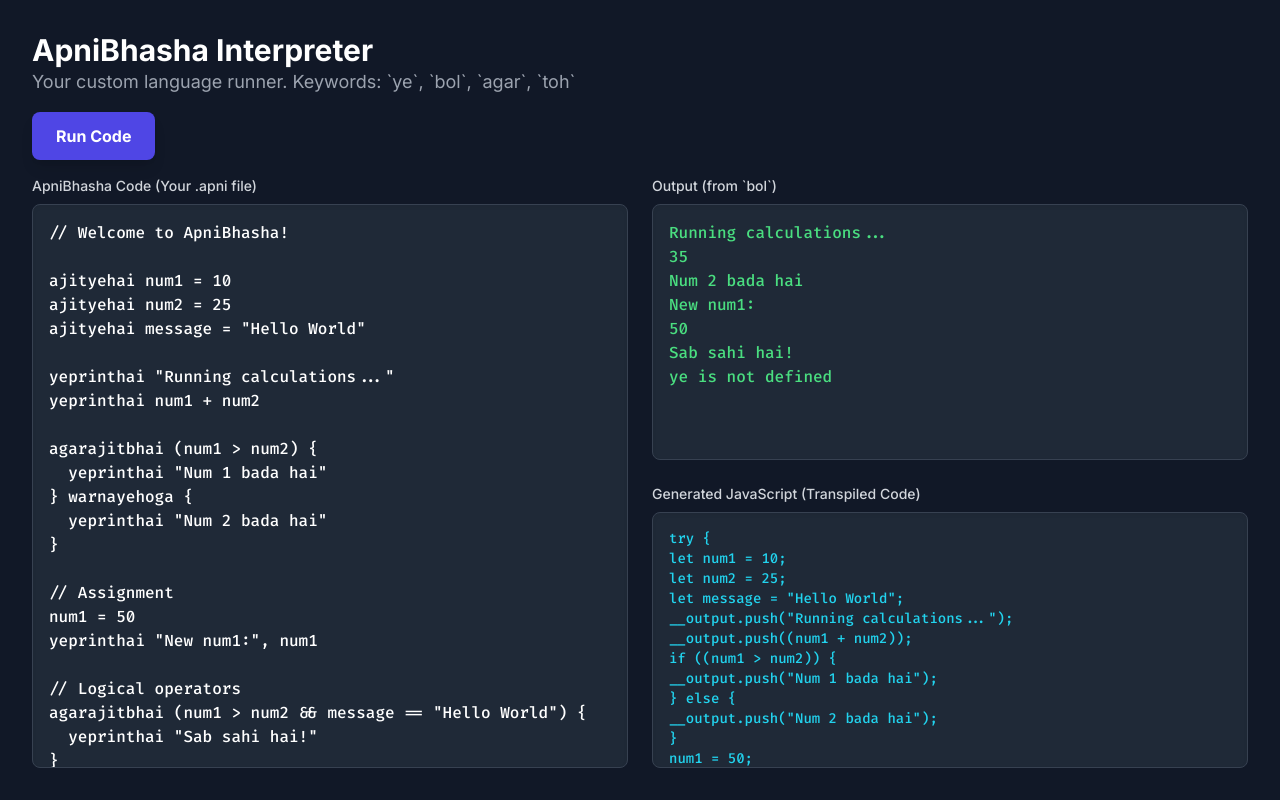
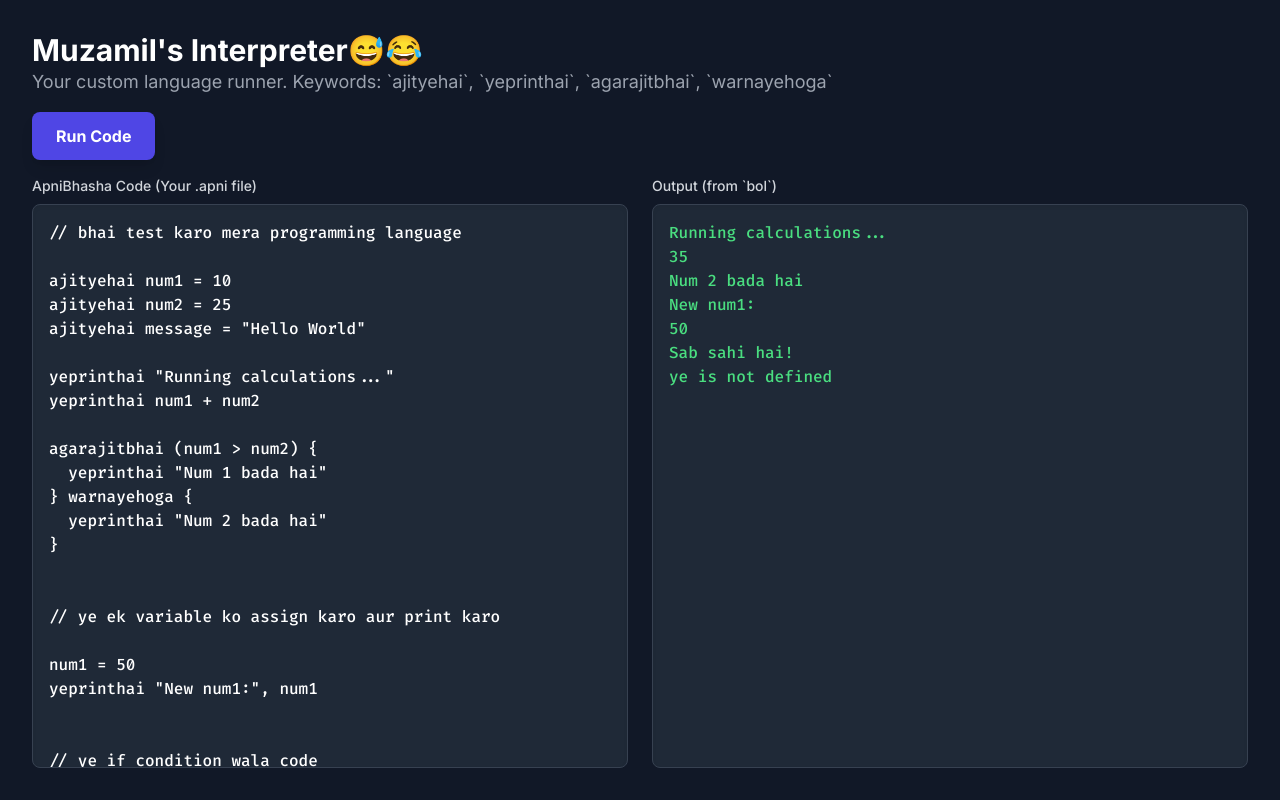
Before and after one commit to Muzamil-26/verptesthtml, a plain HTML site: page index.html in a window 1280 px wide. Drawn offline with nearby package versions, Linux system fonts and the light colour scheme.

Commit message:
Own Programming language edited 2

```diff
--- a/index.html
+++ b/index.html
@@ -36,25 +36,23 @@
     <div class="flex flex-col h-full max-w-7xl mx-auto p-4 sm:p-6 lg:p-8">
         <!-- Header -->
         <header class="mb-4">
-            <h1 class="text-3xl font-bold text-white">ApniBhasha Interpreter</h1>
-            <p class="text-lg text-gray-400">Your custom language runner. Keywords: `ye`, `bol`, `agar`, `toh`</p>
+            <h1 class="text-3xl font-bold text-white">Muzamil's Interpreter😅😂</h1>
+            <p class="text-lg text-gray-400">Your custom language runner. Keywords: `ajityehai`, `yeprinthai`, `agarajitbhai`, `warnayehoga`</p>
         </header>
 
-        <!-- Run Button -->
         <div class="mb-4">
             <button id="runButton" class="w-full sm:w-auto bg-indigo-600 hover:bg-indigo-500 text-white font-bold py-3 px-6 rounded-lg shadow-lg transition duration-200 ease-in-out transform hover:-translate-y-0.5">
                 Run Code
             </button>
         </div>
 
-        <!-- Main Content: 2-column layout -->
         <div class="flex-grow grid grid-cols-1 md:grid-cols-2 gap-6 min-h-0">
 
             <!-- Column 1: Code Input -->
             <div class="flex flex-col h-full min-h-[400px] md:min-h-0">
                 <label for="codeInput" class="text-sm font-medium text-gray-300 mb-2">ApniBhasha Code (Your .apni file)</label>
                 <textarea id="codeInput" class="code-font flex-grow bg-gray-800 border border-gray-700 rounded-lg p-4 text-white resize-none shadow-inner outline-none focus:ring-2 focus:ring-indigo-500" spellcheck="false">
-// Welcome to ApniBhasha!
+// bhai test karo mera programming language
 
 ajityehai num1 = 10
 ajityehai num2 = 25
@@ -69,11 +67,15 @@ agarajitbhai (num1 > num2) {
   yeprinthai "Num 2 bada hai"
 }
 
-// Assignment
+
+// ye ek variable ko assign karo aur print karo
+
 num1 = 50
 yeprinthai "New num1:", num1
 
-// Logical operators
+
+// ye if condition wala code
+
 agarajitbhai (num1 > num2 && message == "Hello World") {
   yeprinthai "Sab sahi hai!"
 }
@@ -100,7 +102,7 @@ agarajitbhai (a == 1) {
                 </div>
 
                 <!-- Generated JS -->
-                <div class="flex flex-col flex-1 min-h-0">
+                <div class="flex flex-col flex-1 min-h-0" style="display: none;">
                     <label for="generatedJs" class="text-sm font-medium text-gray-300 mb-2">Generated JavaScript (Transpiled Code)</label>
                     <pre id="generatedJs" class="code-font flex-grow bg-gray-800 border border-gray-700 rounded-lg p-4 text-cyan-400 text-sm overflow-auto shadow-inner"></pre>
                 </div>
```
